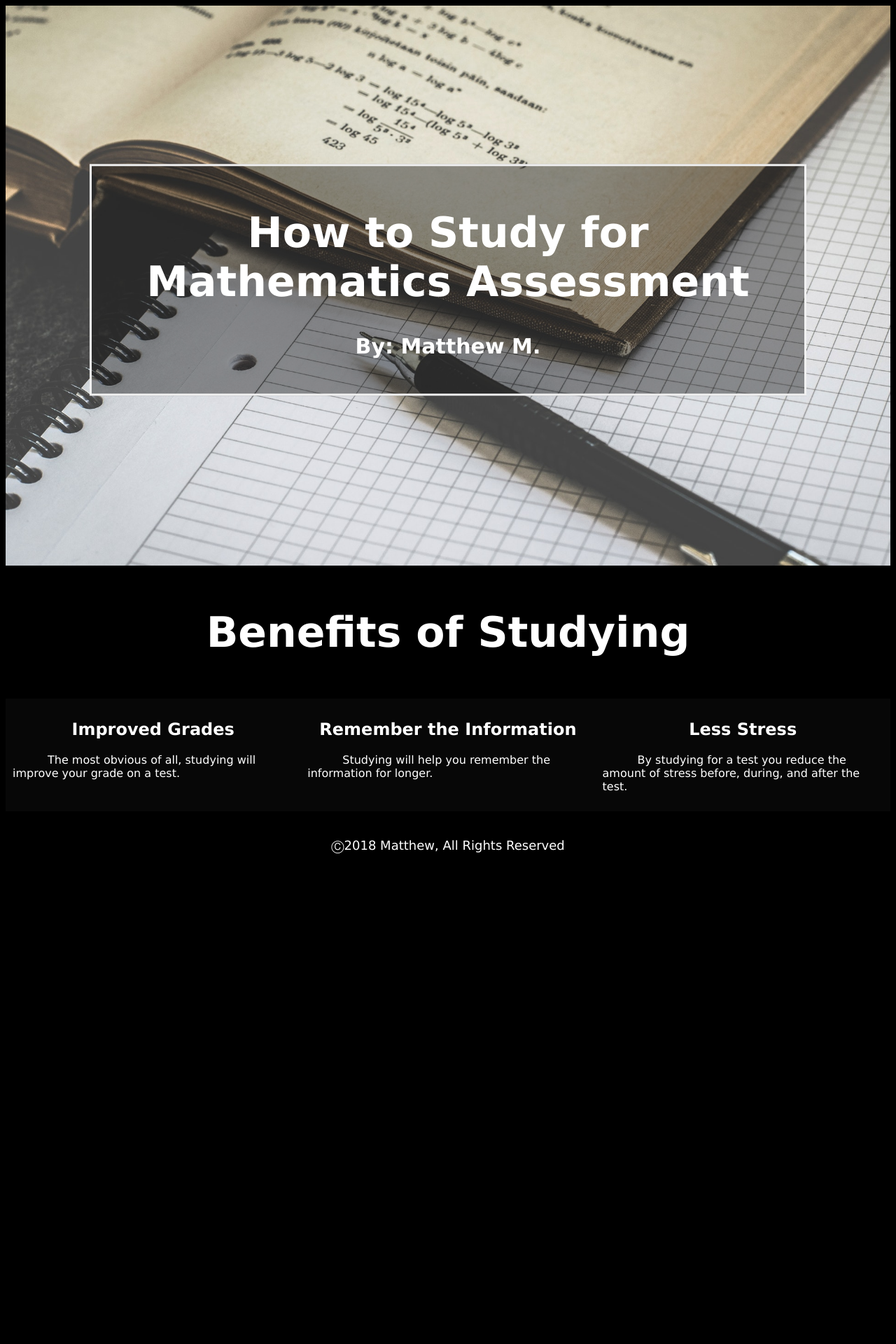
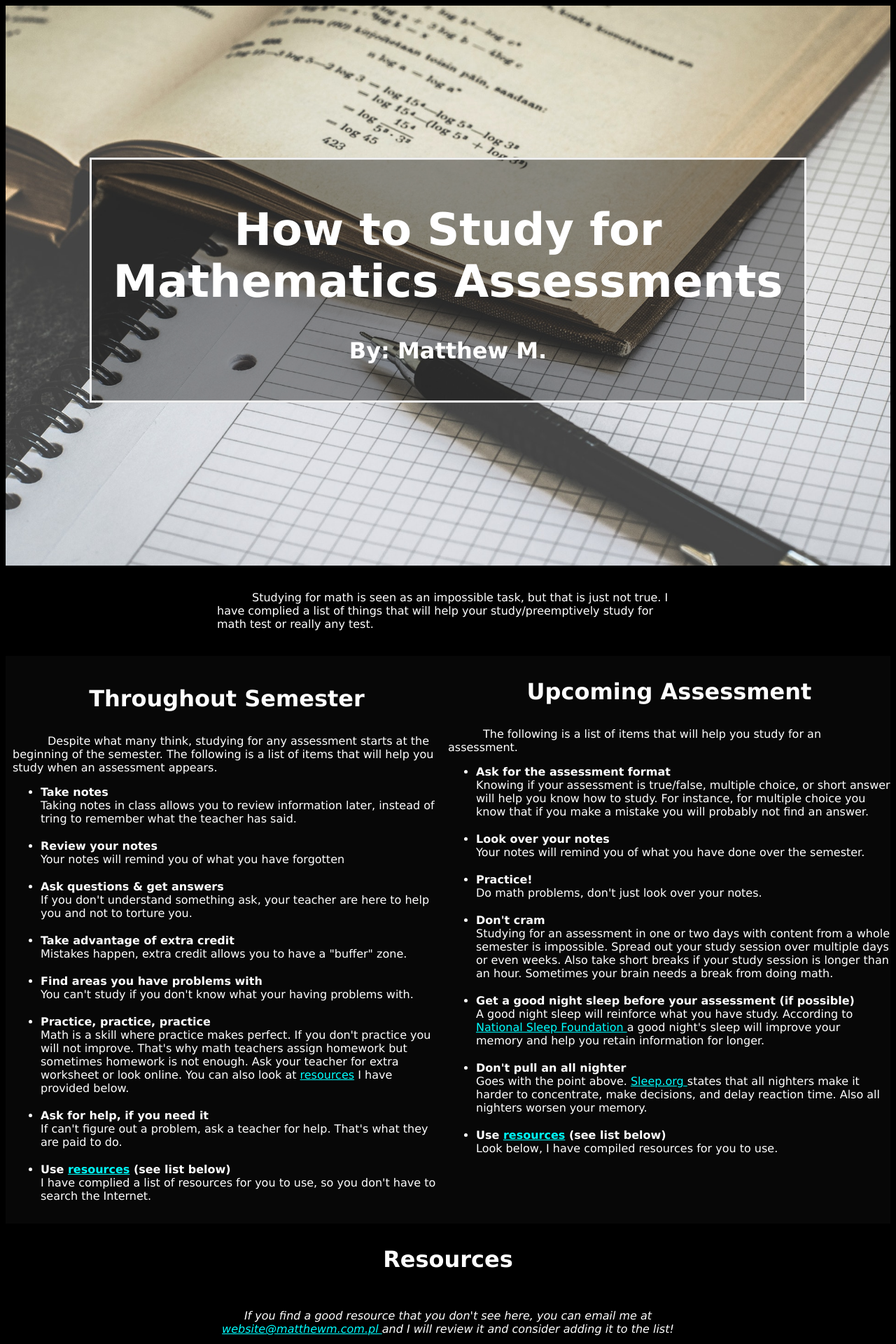
Before and after one commit to MatthewMateusz/MatthewWebsite, a PHP site: page /_studyMath/index.html in a window 1280 px wide. Shown: the top 1920 px of the page at 70% size. Before the commit the page ends 1220 px from the top, so only its background shows below. Run offline with PHP 8.4, Linux system fonts and the light colour scheme.

Commit message:
Added information to Math e.c. Website

```diff
--- a/root/_studyMath/css/FontStyle.css
+++ b/root/_studyMath/css/FontStyle.css
@@ -7,6 +7,18 @@ body, html {
 	background: #000000;
 	color: white;
 	height: 100%;
+}
+
+a {
+	color: cyan;
+}
+
+a:visited {
+	color: red;
+}
+
+a:active {
+	color: lightgrey;
 }
 
 .indentPar
@@ -19,15 +31,15 @@ body, html {
 }
 
 .title {
-	font-size: 60px;
+	font-size: 400%;
 }
 
 .subtitle{
-	font-size: 30px;
+	font-size: xx-large;
 }
 
 .header {
-	font-size: 60px;
+	font-size: xx-large;
 }
 
 .footer {
@@ -41,13 +53,52 @@ body, html {
     font-size: large;
 }
 
+.fitPage{
+	max-width: 700px;
+	margin: auto;
+	padding: 20px;
+}
+
+.bold {
+	font-weight: bold;
+}
+
+.italic {
+	font-style: italic;
+}
+
+.underline {
+	text-decoration-line: underline;
+}
+
+
 
 @media (max-width: 700px) {
     .header {
-		font-size: 30px;
+		font-size: large;
 	}
 
 	.title {
-		font-size: 30px;
+		font-size: xx-large;
 	}
 }
+
+ul.expandedList li {
+	margin-bottom: 20px;
+}
+
+.hangingIndent {
+	padding-left: 50px;
+	text-indent: -50px;
+}
+
+.centerHold {
+	position: relative;
+}
+
+.centerInfo {
+	margin: 0;
+	position: absolute;
+	left: 50%;
+	transform translate(0%, -50%);
+}
--- a/root/_studyMath/index.html
+++ b/root/_studyMath/index.html
@@ -14,38 +14,223 @@
 	<body>
 		<div class="bannerImage"></div>
 		<div class="bannerText">
-			<h1 class="title">How to Study for Mathematics Assessment</h1>
+			<h1 class="title">How to Study for Mathematics Assessments</h1>
 			<p class="subtitle">By: Matthew M.</p>
 		</div>
 
 		<article>
 			<section>
-				<h1 class="centerText header">Benefits of Studying</h1>
+				<div class="fitPage">
+					<p class="indentPar">
+						Studying for math is seen as an impossible task, but that is just not true. I have complied a list
+						of things that will help your study/preemptively study for math test or really any test.
+					</p>
+				</div>
+
 				<div class="row">
-					<div class="column3">
+					<div class="column2">
 						<div class="holder">
-							<h2 class="centerText">Improved Grades</h2>
-							<p class="indentPar">The most obvious of all, studying will improve your grade on a test.</p>
+							<h1 class="centerText header">Throughout Semester</h1>
+							<p class="indentPar">
+								Despite what many think, studying for any assessment starts at the beginning of the
+								semester. The following is a list of items that will help you study when an assessment
+								appears.
+							</p>
+
+							<ul class="expandedList">
+								<li>
+									<span class="bold">Take notes</span><br>
+									Taking notes in class allows you to review information later, instead of tring
+									to remember what the teacher has said.
+								</li>
+
+								<li>
+									<span class="bold">Review your notes</span><br>
+									Your notes will remind you of what you have forgotten
+								</li>
+
+								<li>
+									<span class="bold">Ask questions & get answers</span><br>
+									If you don't understand something ask, your teacher are here to help you and not to
+									torture you.
+
+								</li>
+
+								<li>
+									<span class="bold">Take advantage of extra credit</span><br>
+									Mistakes happen, extra credit allows you to have a "buffer" zone.
+								</li>
+
+								<li>
+									<span class="bold">Find areas you have problems with</span><br>
+									You can't study if you don't know what your having problems with.
+								</li>
+
+								<li>
+									<span class="bold">Practice, practice, practice</span><br>
+									Math is a skill where practice makes perfect. If you don't practice you will
+									not improve. That's why math teachers assign homework but sometimes homework is not
+									enough. Ask your teacher for extra worksheet or look online. You can also look at
+									<a href="#resources">resources</a>
+									 I have provided below.
+
+								</li>
+
+								<li>
+									<span class="bold">Ask for help, if you need it</span><br>
+									If can't figure out a problem, ask a teacher for help. That's what they
+									are paid to do.
+								</li>
+
+								<li>
+									<span class="bold">Use <a href="#resources">resources</a> (see list below)</span><br>
+									I have complied a list of resources for you to use, so you don't have to search
+									the Internet.
+
+								</li>
+							</ul>
+
 						</div>
 					</div>
-					<div class="column3">
-						<div class="holder">
-							<h2 class="centerText">Remember the Information</h2>
-							<p class="indentPar">Studying will help you remember the information for longer.</p>
+
+					<div class="column2">
+							<h1 class="centerText header">Upcoming Assessment</h1>
+							<p class="indentPar">
+								The following is a list of items that will help you study for an assessment.
+							</p>
+
+							<ul class="expandedList">
+								<li>
+									<span class="bold">Ask for the assessment format</span><br>
+									Knowing if your assessment is true/false, multiple choice, or short answer
+									will help you know how to study. For instance, for multiple choice you know that if
+									you make a mistake you will probably not find an answer.
+								</li>
+
+								<li>
+									<span class="bold">Look over your notes</span><br>
+									Your notes will remind you of what you have done over the semester.
+								</li>
+
+								<li>
+									<span class="bold">Practice!</span><br>
+									Do math problems, don't just look over your notes.
+								</li>
+
+								<li>
+									<span class="bold">Don't cram</span><br>
+									Studying for an assessment in one or two days with content from a whole semester is
+									impossible. Spread out your study session over multiple days or even weeks. Also take
+									short breaks if your study session is longer than an hour. Sometimes your brain
+									needs a break from doing math.
+								</li>
+
+								<li>
+									<span class="bold">Get a good night sleep before your assessment (if possible)</span><br>
+									A good night sleep will reinforce what you have study. According to
+									<a href="https://www.sleepfoundation.org/sleep-news/improve-your-memory-good-nights-sleep" target="_blank">
+										National Sleep Foundation
+									</a>
+									a good night's sleep will improve your memory and help you retain information for longer.
+								</li>
+
+								<li>
+									<span class="bold">Don't pull an all nighter</span><br>
+									Goes with the point above.
+									<a href="https://www.sleep.org/articles/all-nighters-and-health/" target="_blank">
+										Sleep.org
+									</a>
+									 states that all nighters make it harder to concentrate, make decisions, and delay reaction time. Also
+									 all nighters worsen your memory.
+								</li>
+
+								<li>
+									<span class="bold">Use <a href="#resources">resources</a> (see list below)</span><br>
+									Look below, I have compiled resources for you to use.
+								</li>
+							</ul>
+
 						</div>
 					</div>
-					<div class="column3">
+				</div>
+
+				<h1 class="centerText header" id="resources"> Resources</h1>
+				<p class="centerText fitPage italic">
+					If you find a good resource that you don't see here, you can email me at
+					<a href="mailto:website@matthewm.com.pl?Subject=I%20found%20resource%20for%20your%20math%20website">
+						website@matthewm.com.pl
+					</a>
+					 and I will review it and consider adding it to the list!
+				</p>
+				<div class="row">
+					<div class="column2">
 						<div class="holder">
-							<h2 class="centerText">Less Stress</h2>
-							<p class="indentPar">By studying for a test you reduce the amount of stress before, during, and after the test.</p>
+							<h1 class="centerText header">Free</h1>
+
+							<ul class="expandedList">
+								<li>
+									<span class="bold">
+										<a href="https://www.wolframalpha.com/" target="_blank">Wolfram Alpha</a>
+									</span><br>
+									Wolfram Alpha is useful to check your answer.
+								</li>
+
+								<li>
+									<span class="bold">
+										<a href="https://www.wolframalpha.com/problem-generator/" target="_blank">Wolfram Alpha Problem Generator</a>
+									</span><br>
+									This resource allows you to generate problems to solve.
+								</li>
+
+								<li>
+									<span class="bold">
+										<a href="https://www.khanacademy.org/" target="_blank">Khan Academy</a>
+									</span><br>
+									Khan Academy has a lot of helpful videos and guided practice to help you through a lot
+									of subjects.
+								</li>
+
+								<li>
+									<span class="bold">Photomath</span><br>
+									Photomath is available for both IOS & Android phones. This resource is useful to check
+									if your answers. It will also show you a step by step process on how to do a problem.
+								</li>
+							</ul>
+
 						</div>
+					</div>
+
+					<div class="column2">
+							<h1 class="centerText header">Paid</h1>
+
+							<ul class="expandedList">
+								<li>
+									<span class="bold">
+										<a href="https://www.ixl.com/" target="_blank">IXL</a>
+									</span> (unless paid by school)<br>
+									Despite IXl's bad reputation with students and rage inducing practice, IXl is good
+									resource to practice specific problems.
+								</li>
+							</ul>
 					</div>
 				</div>
 			</section>
 		</article>
 
+		<p class="centerText fitPage">
+					If you find any errors including grammatical, factual, and others, please email me about them. Please
+					also email me if you want to leave a suggestion for this website. You can contact me at
+					<a href="mailto:website@matthewm.com.pl?Subject=Improve%20your%20math%20website">
+						website@matthewm.com.pl
+					</a>.
+					 I will consider your suggestion and fix any errors that you surface.
+				</p>
+
 		<div class="footer">
-            <p>&#9400;2018 Matthew, All Rights Reserved</p>
+           <p>
+				<a href="usedWorks.html" target="_blank">Resources Used</a><br>
+				&#9400;2018 Matthew, All Rights Reserved
+			</p>
         </div>
 	</body>
 </html>
```
Also changed, not shown: root/_studyMath/usedWorks.html (added, +35 -0 lines).
